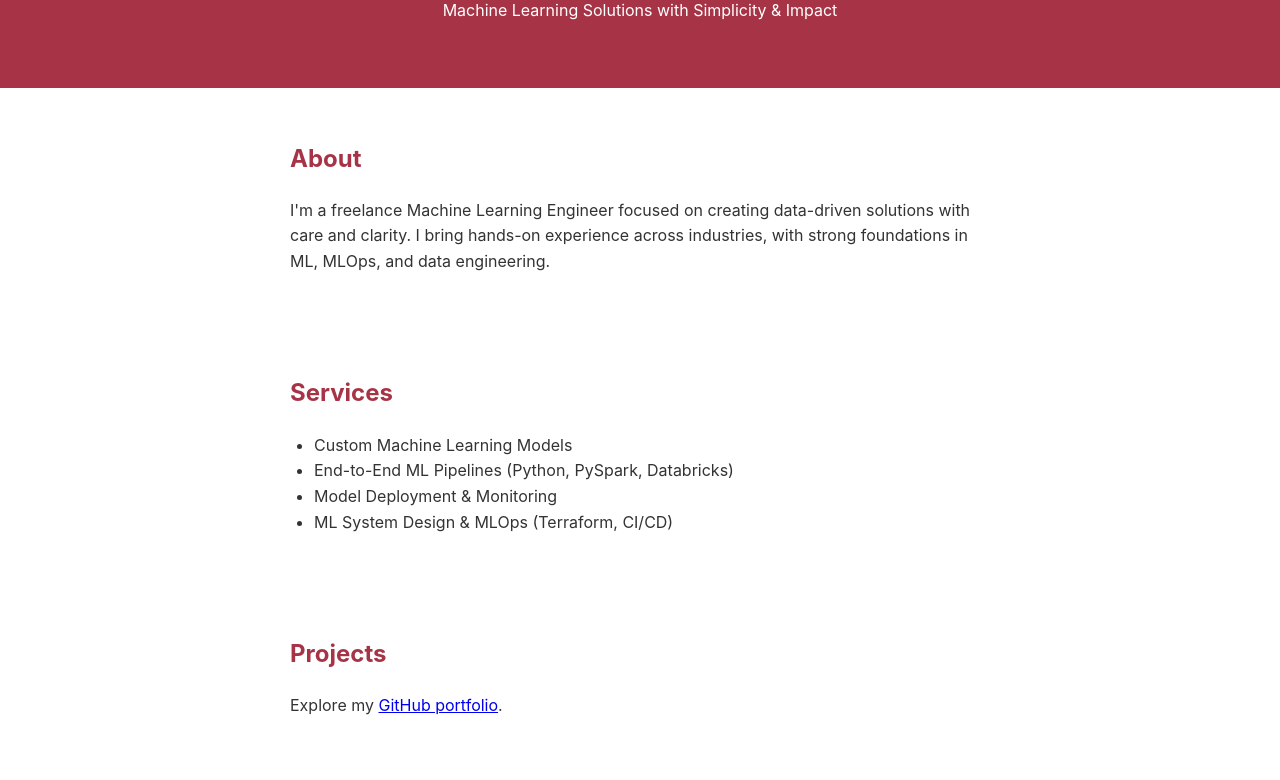
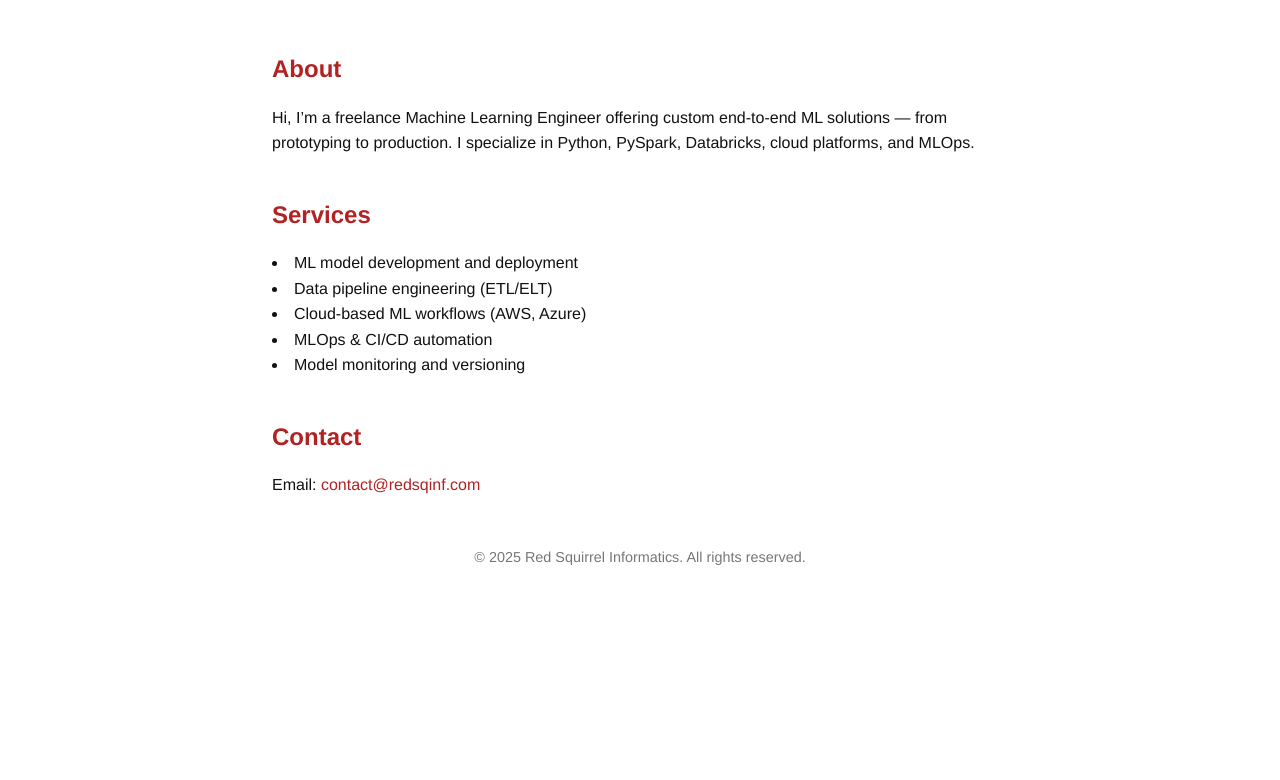
Before and after one commit to Mustafa3946/redsqinf-site, a plain HTML site: page index.html in a window 1280 px wide. Shown: the part 130-910 px from the top of the page. After the commit the page ends 800 px from the top, so only its background shows below. Drawn offline with Linux system fonts and the light colour scheme.

Commit message:
Update index.html

```diff
--- a/index.html
+++ b/index.html
@@ -2,45 +2,110 @@
 <html lang="en">
 <head>
   <meta charset="UTF-8" />
-  <meta name="viewport" content="width=device-width, initial-scale=1.0" />
+  <meta name="viewport" content="width=device-width, initial-scale=1.0"/>
   <title>Red Squirrel Informatics</title>
-  <link rel="stylesheet" href="styles.css" />
+  <style>
+    :root {
+      --bg: #ffffff;
+      --fg: #111111;
+      --accent: #b22222; /* deep red */
+      --font: 'Helvetica Neue', sans-serif;
+    }
+
+    * {
+      box-sizing: border-box;
+      margin: 0;
+      padding: 0;
+    }
+
+    body {
+      font-family: var(--font);
+      background-color: var(--bg);
+      color: var(--fg);
+      line-height: 1.6;
+      padding: 2rem;
+      max-width: 800px;
+      margin: 0 auto;
+    }
+
+    header {
+      text-align: center;
+      margin-bottom: 3rem;
+    }
+
+    header h1 {
+      font-size: 2.5rem;
+      color: var(--accent);
+      margin-bottom: 0.5rem;
+    }
+
+    header p {
+      font-size: 1.1rem;
+      color: #333;
+    }
+
+    section {
+      margin-bottom: 2.5rem;
+    }
+
+    h2 {
+      font-size: 1.5rem;
+      margin-bottom: 1rem;
+      color: var(--accent);
+    }
+
+    ul {
+      list-style: disc inside;
+    }
+
+    a {
+      color: var(--accent);
+      text-decoration: none;
+    }
+
+    a:hover {
+      text-decoration: underline;
+    }
+
+    footer {
+      text-align: center;
+      font-size: 0.9rem;
+      color: #777;
+      margin-top: 3rem;
+    }
+  </style>
 </head>
 <body>
+
   <header>
     <h1>Red Squirrel Informatics</h1>
-    <p>Machine Learning Solutions with Simplicity & Impact</p>
+    <p>Freelance Machine Learning Engineering • Custom AI Solutions • Clean, Scalable Code</p>
   </header>
 
-  <section id="about">
+  <section>
     <h2>About</h2>
-    <p>
-      I'm a freelance Machine Learning Engineer focused on creating data-driven solutions with care and clarity. I bring hands-on experience across industries, with strong foundations in ML, MLOps, and data engineering.
-    </p>
+    <p>Hi, I’m a freelance Machine Learning Engineer offering custom end-to-end ML solutions — from prototyping to production. I specialize in Python, PySpark, Databricks, cloud platforms, and MLOps.</p>
   </section>
 
-  <section id="services">
+  <section>
     <h2>Services</h2>
     <ul>
-      <li>Custom Machine Learning Models</li>
-      <li>End-to-End ML Pipelines (Python, PySpark, Databricks)</li>
-      <li>Model Deployment & Monitoring</li>
-      <li>ML System Design & MLOps (Terraform, CI/CD)</li>
+      <li>ML model development and deployment</li>
+      <li>Data pipeline engineering (ETL/ELT)</li>
+      <li>Cloud-based ML workflows (AWS, Azure)</li>
+      <li>MLOps & CI/CD automation</li>
+      <li>Model monitoring and versioning</li>
     </ul>
   </section>
 
-  <section id="projects">
-    <h2>Projects</h2>
-    <p>Explore my <a href="https://github.com/mustafa3946" target="_blank">GitHub portfolio</a>.</p>
-  </section>
-
-  <section id="contact">
+  <section>
     <h2>Contact</h2>
     <p>Email: <a href="mailto:contact@redsqinf.com">contact@redsqinf.com</a></p>
   </section>
 
   <footer>
-    <p>&copy; 2025 Red Squirrel Informatics</p>
+    &copy; 2025 Red Squirrel Informatics. All rights reserved.
   </footer>
+
 </body>
 </html>
```
